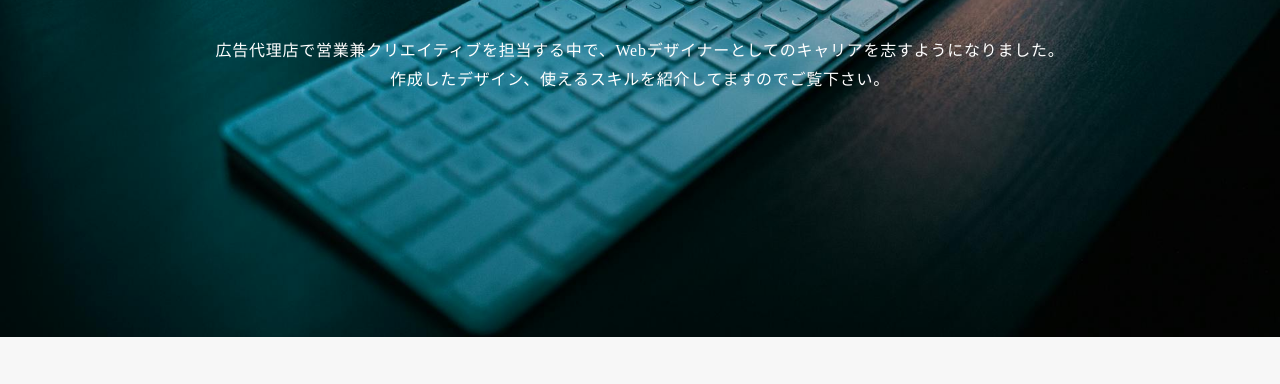
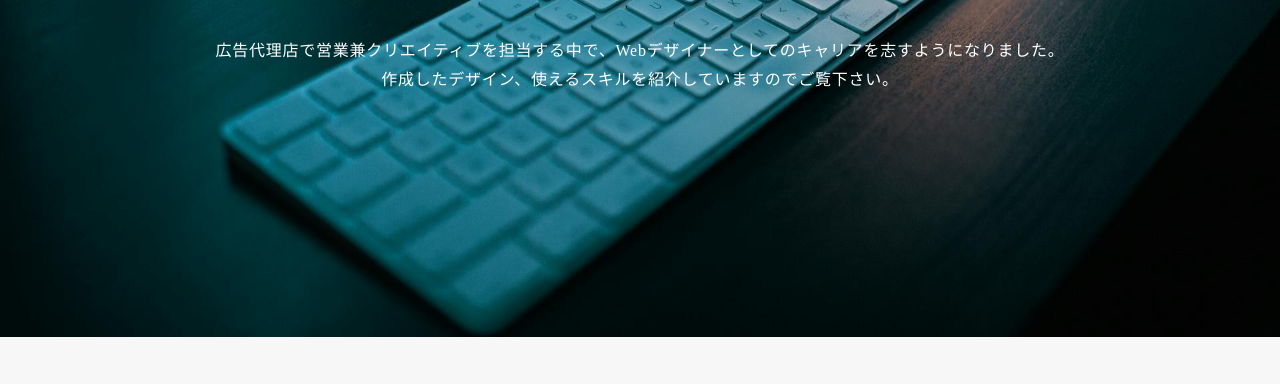
Before and after one commit to kazmaru294/mysite5, a plain HTML site: page index.html in a window 1280 px wide. Shown: the part 416-800 px from the top of the page. Drawn offline with nearby package versions, Linux system fonts and the light colour scheme; some packages are replaced by stand-ins of ours; a script that the page names is missing.

```diff
--- a/index.html
+++ b/index.html
@@ -41,7 +41,7 @@
           <p class="mv-subtitle">PORTFOLIO</p>
           <p class="mv-text">
             広告代理店で営業兼クリエイティブを担当する中で、Webデザイナーとしてのキャリアを志すようになりました。<br>
-            作成したデザイン、使えるスキルを紹介してますのでご覧下さい。<br>
+            作成したデザイン、使えるスキルを紹介していますのでご覧下さい。<br>
           </p>
         </div>
       </div>
@@ -181,4 +181,5 @@
   <script src="https://ajax.googleapis.com/ajax/libs/jquery/3.6.0/jquery.min.js"></script>
   <script type='text/javascript' src="js/script.js"></script>
 </body>
+
 </html>
```
